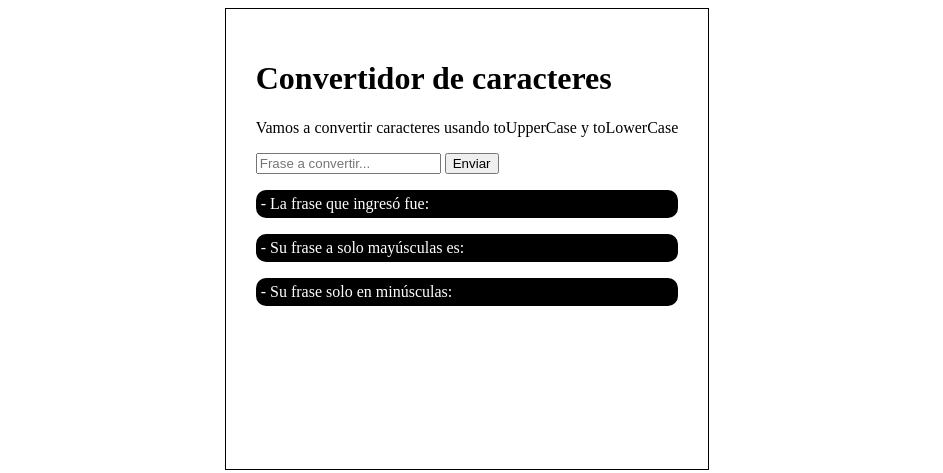
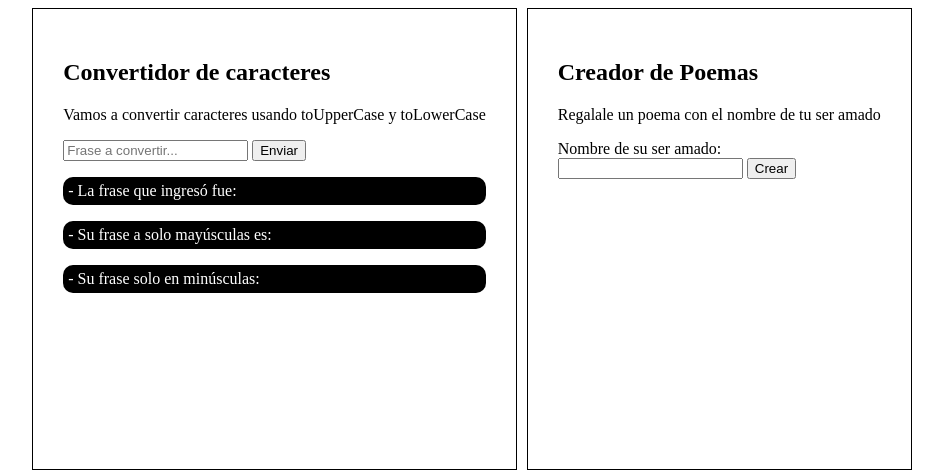
Before and after one commit to Sakhurama/EjerciciosJavascript, a plain HTML site: page Sena/templateStrings/index.html in a window 1280 px wide. Shown: the whole page, without its empty margins (173-1116 px from the left). Drawn offline with Linux system fonts and the light colour scheme.

Commit message:
creador de poemas

```diff
--- a/Sena/templateStrings/index.html
+++ b/Sena/templateStrings/index.html
@@ -8,7 +8,7 @@
 </head>
 <body>
     <div class="caja">
-        <h1>Convertidor de caracteres</h1>
+        <h2>Convertidor de caracteres</h2>
         <p>Vamos a convertir caracteres usando toUpperCase y toLowerCase</p>
 
         <div>
@@ -31,5 +31,17 @@
         </div>
         <script src="script.js"></script>
     </div>
+    <div class="caja">
+        <h2>Creador de Poemas</h2>
+        <p>Regalale un poema con el nombre de tu ser amado</p>
+
+        <div>
+            <label for="nombre">Nombre de su ser amado:</label> <br>
+            <input type="text" id="nombre">
+            <button onclick="crearPoema()">Crear</button>
+        </div>
+
+        <span id="poema"></span>
+    </div>
 </body>
 </html>
--- a/Sena/templateStrings/script.js
+++ b/Sena/templateStrings/script.js
@@ -1,4 +1,8 @@
-let nombre = "Daniel"
+
+
+function crearPoema(){
+    const nombre = document.getElementById("nombre").value;
+    const lugarDelPoema = document.getElementById("poema")
     let poema = `
     Hay un bello ser
     llamado ${nombre},
@@ -10,9 +14,12 @@ y por eso es ${nombre}
     Tal vez existan muchos ${nombre}es
     pero ninguno es como el ${nombre}
     que yo conozco.
-`
+    `;
 
-console.log(poema)
+// Reemplaza los saltos de línea (\n) con <br> y asigna el HTML resultante
+    lugarDelPoema.innerHTML = poema.replace(/\n/g, '<br>');
+}
+
 
 // ------ PROPIEDADES -----
 
--- a/Sena/templateStrings/styles.css
+++ b/Sena/templateStrings/styles.css
@@ -5,6 +5,7 @@ body {
 }
 
 .caja {
+    margin-left: 10px;
     height: 50%;
     padding: 30px;
     background-color: white;
```
Lines whose indentation alone changed are shown as unchanged.
